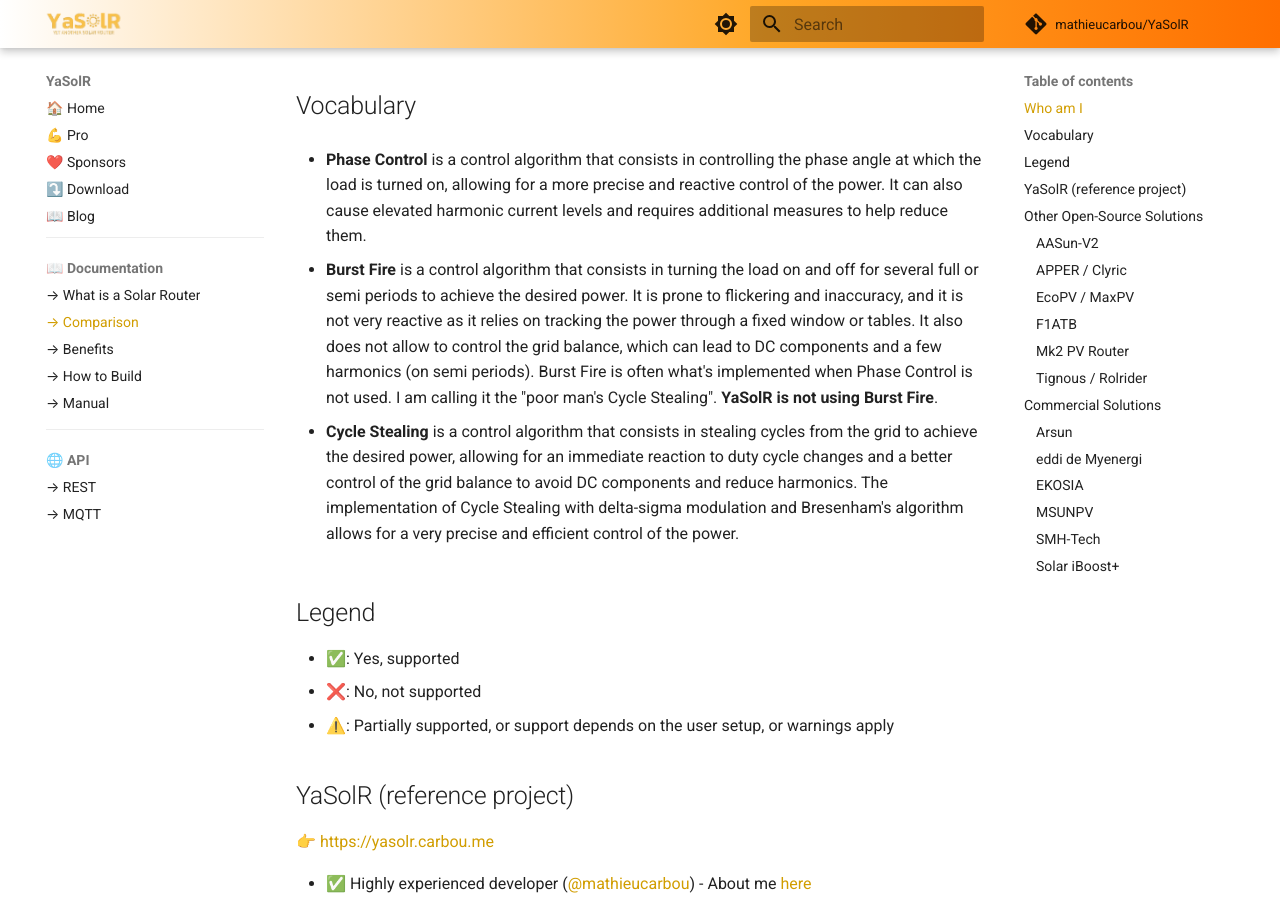
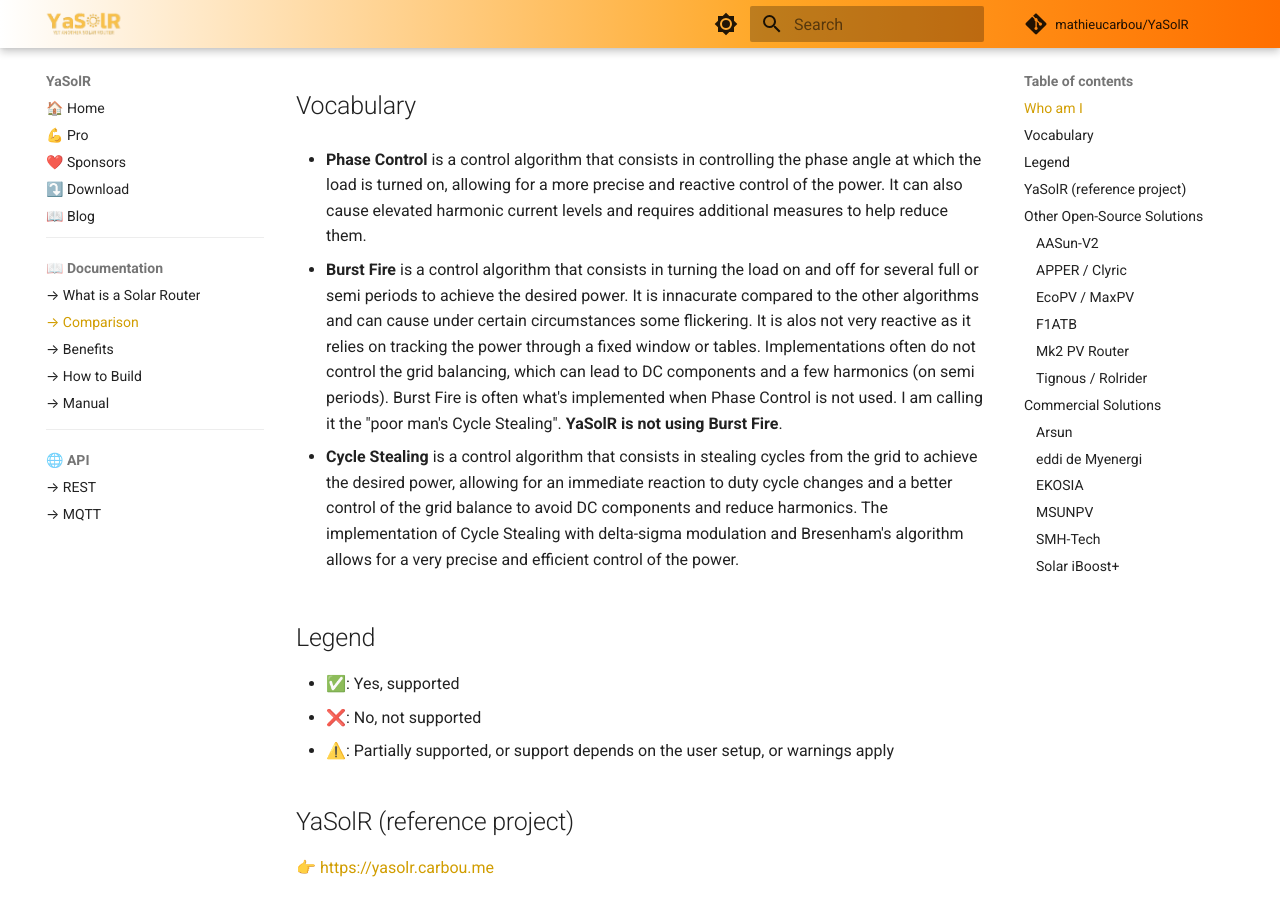
Before and after one commit to mathieucarbou/YaSolR, an MkDocs documentation site: the page built from docs/comparison.md, in a window 1280 px wide and 900 px high, scrolled down 851 px. Built offline with MkDocs 1.6.1 and Material for MkDocs 9.7.7, drawn with Linux system fonts in a browser that asks for light colours; comment, search, counter and statistics services are not loaded.

Commit message:
Update website

```diff
--- a/docs/comparison.md
+++ b/docs/comparison.md
@@ -23,7 +23,7 @@
 
 - **Phase Control** is a control algorithm that consists in controlling the phase angle at which the load is turned on, allowing for a more precise and reactive control of the power. It can also cause elevated harmonic current levels and requires additional measures to help reduce them.
 
-- **Burst Fire** is a control algorithm that consists in turning the load on and off for several full or semi periods to achieve the desired power. It is prone to flickering and inaccuracy, and it is not very reactive as it relies on tracking the power through a fixed window or tables. It also does not allow to control the grid balance, which can lead to DC components and a few harmonics (on semi periods). Burst Fire is often what's implemented when Phase Control is not used. I am calling it the "poor man's Cycle Stealing". **YaSolR is not using Burst Fire**.
+- **Burst Fire** is a control algorithm that consists in turning the load on and off for several full or semi periods to achieve the desired power. It is innacurate compared to the other algorithms and can cause under certain circumstances some flickering. It is alos not very reactive as it relies on tracking the power through a fixed window or tables. Implementations often do not control the grid balancing, which can lead to DC components and a few harmonics (on semi periods). Burst Fire is often what's implemented when Phase Control is not used. I am calling it the "poor man's Cycle Stealing". **YaSolR is not using Burst Fire**.
 
 - **Cycle Stealing** is a control algorithm that consists in stealing cycles from the grid to achieve the desired power, allowing for an immediate reaction to duty cycle changes and a better control of the grid balance to avoid DC components and reduce harmonics. The implementation of Cycle Stealing with delta-sigma modulation and Bresenham's algorithm allows for a very precise and efficient control of the power.
 
```
